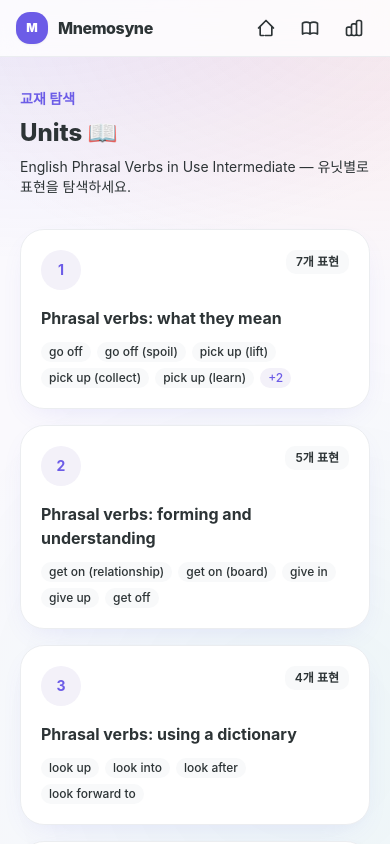
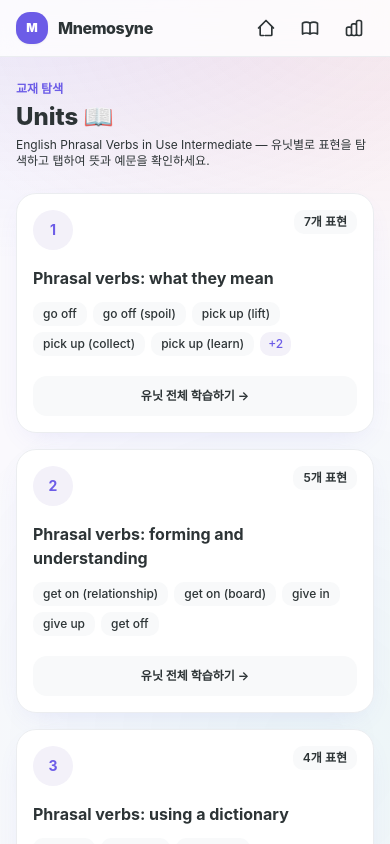
Before and after one commit to memmi47/project-mnemosyne, a Next.js app: page /units in a window 390 px wide. Shown: the top 844 px of the page. Built offline with nearby package versions, Linux system fonts and the light colour scheme.

Commit message:
fix: 모바일 서버사이드 예외 방어 로직 추가 및 큐/유닛 카드 링크 이동 활성화

```diff
--- a/app/page.tsx
+++ b/app/page.tsx
@@ -100,7 +100,7 @@ export default async function HomePage() {
                 AI 맞춤 학습 큐 <span className="text-faint font-bold text-sm sm:text-base ml-1">Today&apos;s Queue</span>
               </h2>
               <p className="text-xs sm:text-sm text-muted mt-1">
-                내 장기 기억 전환을 위해 오늘 우선적으로 학습하고 복습해야 할 추천 표현 목록입니다.
+                내 장기 기억 전환을 위해 오늘 우선적으로 학습하고 복습해야 할 추천 표현 목록입니다. 탭하여 상세 내용을 확인하세요.
               </p>
             </div>
             <span className="rounded-full bg-primary-soft px-3.5 py-1 sm:px-4 sm:py-1.5 text-xs font-bold text-primary self-start sm:self-auto shadow-sm">
@@ -116,9 +116,10 @@ export default async function HomePage() {
               const unitNum = lo ? (lo as unknown as { unit?: number }).unit : null;
 
               return (
-                <div
+                <Link
                   key={rec.recommendation_id}
-                  className="card-enter flex items-center gap-3 sm:gap-4 rounded-[20px] sm:rounded-card border border-border bg-white p-4 sm:p-5 shadow-card transition-all duration-200 hover:shadow-card-hover hover:border-primary/40 hover:-translate-y-1"
+                  href={`/learning-objects/${rec.learning_object_id}`}
+                  className="card-enter flex items-center gap-3 sm:gap-4 rounded-[20px] sm:rounded-card border border-border bg-white p-4 sm:p-5 shadow-card transition-all duration-200 hover:shadow-card-hover hover:border-primary/40 hover:-translate-y-1 active:scale-[0.98]"
                   style={{ animationDelay: `${index * 60}ms` }}
                 >
                   <div className="flex h-10 w-10 sm:h-11 sm:w-11 flex-shrink-0 items-center justify-center rounded-btn bg-gradient-to-br from-primary-soft to-primary-light/20 text-sm sm:text-base font-extrabold text-primary shadow-sm">
@@ -147,7 +148,7 @@ export default async function HomePage() {
                     </div>
                   </div>
                   <PriorityBadge score={rec.priority_score} />
-                </div>
+                </Link>
               );
             })}
           </div>
--- a/app/units/page.tsx
+++ b/app/units/page.tsx
@@ -1,11 +1,16 @@
 import Link from "next/link";
 import { loadLearningObjects } from "@/src/data/static-loader/learning-object-loader";
+
+interface ExpressionItem {
+  id: string;
+  expression: string;
+}
 
 interface UnitInfo {
   unit: number;
   title: string;
   expressionCount: number;
-  expressions: string[];
+  expressions: ExpressionItem[];
 }
 
 export default async function UnitsPage() {
@@ -18,15 +23,15 @@ export default async function UnitsPage() {
     const existing = unitMap.get(unitNum);
     if (existing) {
       existing.expressionCount++;
-      if (!existing.expressions.includes(obj.expression)) {
-        existing.expressions.push(obj.expression);
+      if (!existing.expressions.some((e) => e.id === obj.learning_object_id)) {
+        existing.expressions.push({ id: obj.learning_object_id, expression: obj.expression });
       }
     } else {
       unitMap.set(unitNum, {
         unit: unitNum,
         title: (obj as unknown as { unit_title?: string }).unit_title ?? `Unit ${unitNum}`,
         expressionCount: 1,
-        expressions: [obj.expression],
+        expressions: [{ id: obj.learning_object_id, expression: obj.expression }],
       });
     }
   }
@@ -34,54 +39,73 @@ export default async function UnitsPage() {
   const units = Array.from(unitMap.values()).sort((a, b) => a.unit - b.unit);
 
   return (
-    <div className="mx-auto max-w-5xl px-5 py-8">
+    <div className="mx-auto max-w-5xl px-4 py-6 sm:px-5 sm:py-8">
       <div className="animate-fade-in">
-        <p className="text-sm font-semibold text-primary">교재 탐색</p>
-        <h1 className="mt-2 text-2xl font-extrabold text-ink sm:text-3xl">
+        <p className="text-xs sm:text-sm font-semibold text-primary">교재 탐색</p>
+        <h1 className="mt-1 sm:mt-2 text-2xl font-extrabold text-ink sm:text-3xl">
           Units 📖
         </h1>
-        <p className="mt-2 text-sm text-muted">
-          English Phrasal Verbs in Use Intermediate — 유닛별로 표현을 탐색하세요.
+        <p className="mt-1 sm:mt-2 text-xs sm:text-sm text-muted">
+          English Phrasal Verbs in Use Intermediate — 유닛별로 표현을 탐색하고 탭하여 뜻과 예문을 확인하세요.
         </p>
       </div>
 
-      <div className="mt-8 grid gap-4 sm:grid-cols-2 lg:grid-cols-3">
-        {units.map((unit, index) => (
+      <div className="mt-6 sm:mt-8 grid gap-4 sm:grid-cols-2 lg:grid-cols-3">
+        {units.map((unit, index) => {
+          const firstExprId = unit.expressions[0]?.id ?? "";
+
+          return (
             <div
               key={unit.unit}
-            className="card-enter group rounded-card border border-border bg-white p-5 shadow-card transition hover:shadow-card-hover hover:border-primary/30"
+              className="card-enter group rounded-[20px] sm:rounded-card border border-border bg-white p-4 sm:p-5 shadow-card transition hover:shadow-card-hover hover:border-primary/30 flex flex-col justify-between"
               style={{ animationDelay: `${index * 60}ms` }}
             >
+              <div>
                 <div className="flex items-start justify-between">
-              <div className="flex h-10 w-10 items-center justify-center rounded-full bg-primary-soft text-sm font-bold text-primary">
+                  <div className="flex h-10 w-10 items-center justify-center rounded-full bg-primary-soft text-sm font-bold text-primary shadow-xs">
                     {unit.unit}
                   </div>
-              <span className="rounded-badge bg-surface px-2.5 py-1 text-xs font-semibold text-muted">
+                  <span className="rounded-badge bg-surface px-2.5 py-1 text-xs font-semibold text-muted shadow-xs">
                     {unit.expressions.length}개 표현
                   </span>
                 </div>
 
-            <h3 className="mt-4 text-base font-bold text-ink group-hover:text-primary transition">
+                <Link href={`/learning-objects/${firstExprId}`} className="block mt-4">
+                  <h3 className="text-base font-bold text-ink group-hover:text-primary transition">
                     {unit.title}
                   </h3>
+                </Link>
 
                 <div className="mt-3 flex flex-wrap gap-1.5">
                   {unit.expressions.slice(0, 5).map((expr) => (
-                <span
-                  key={expr}
-                  className="rounded-badge bg-surface px-2 py-0.5 text-xs font-medium text-muted"
+                    <Link
+                      key={expr.id}
+                      href={`/learning-objects/${expr.id}`}
+                      className="rounded-badge bg-surface px-2.5 py-1 text-xs font-medium text-muted transition hover:bg-primary-soft hover:text-primary hover:font-bold"
                     >
-                  {expr}
-                </span>
+                      {expr.expression}
+                    </Link>
                   ))}
                   {unit.expressions.length > 5 ? (
-                <span className="rounded-badge bg-primary-soft px-2 py-0.5 text-xs font-medium text-primary">
+                    <Link
+                      href={`/learning-objects/${firstExprId}`}
+                      className="rounded-badge bg-primary-soft px-2 py-1 text-xs font-medium text-primary hover:font-bold transition"
+                    >
                       +{unit.expressions.length - 5}
-                </span>
+                    </Link>
                   ) : null}
                 </div>
               </div>
-        ))}
+
+              <Link
+                href={`/learning-objects/${firstExprId}`}
+                className="mt-5 flex h-10 w-full items-center justify-center rounded-btn bg-surface text-xs font-bold text-ink transition group-hover:bg-primary group-hover:text-white shadow-xs"
+              >
+                유닛 전체 학습하기 →
+              </Link>
+            </div>
+          );
+        })}
       </div>
 
       {units.length === 0 ? (
--- a/src/data/learner-state/sqlite-memory-repository.ts
+++ b/src/data/learner-state/sqlite-memory-repository.ts
@@ -22,6 +22,7 @@ export async function findMemoryObject(
   userId: string,
   learningObjectId: string
 ): Promise<MemoryObject | null> {
+  try {
     const row = getDatabase()
       .prepare(`
         SELECT *
@@ -32,9 +33,14 @@ export async function findMemoryObject(
       .get(userId, learningObjectId) as MemoryObjectRow | undefined;
 
     return row ? mapMemoryObject(row) : null;
+  } catch (err) {
+    console.error("SQLite findMemoryObject error (fallback to null):", err);
+    return null;
+  }
 }
 
 export async function findMemoryObjectsByUser(userId: string): Promise<MemoryObject[]> {
+  try {
     const rows = getDatabase()
       .prepare(`
         SELECT *
@@ -45,9 +51,14 @@ export async function findMemoryObjectsByUser(userId: string): Promise<MemoryObj
       .all(userId) as MemoryObjectRow[];
 
     return rows.map(mapMemoryObject);
+  } catch (err) {
+    console.error("SQLite findMemoryObjectsByUser error (fallback to empty array):", err);
+    return [];
+  }
 }
 
 export async function saveMemoryObject(memoryObject: MemoryObject): Promise<void> {
+  try {
     getDatabase()
       .prepare(`
         INSERT INTO memory_objects (
@@ -95,6 +106,9 @@ export async function saveMemoryObject(memoryObject: MemoryObject): Promise<void
         JSON.stringify(memoryObject.confusion_targets),
         memoryObject.updated_at ?? new Date().toISOString()
       );
+  } catch (err) {
+    console.error("SQLite saveMemoryObject error (ignored):", err);
+  }
 }
 
 function mapMemoryObject(row: MemoryObjectRow): MemoryObject {
--- a/src/services/today-mission-service.ts
+++ b/src/services/today-mission-service.ts
@@ -6,9 +6,18 @@ import { loadLearningObjects } from "../data/static-loader/learning-object-loade
 export const DEFAULT_USER_ID = "user_jungdo";
 
 export async function getTodayMission(userId = DEFAULT_USER_ID): Promise<TodayMission> {
+  try {
     const dataset = await loadLearningObjects();
     const now = new Date();
-  const trackedMemoryObjects = await findMemoryObjectsByUser(userId);
+
+    // DB 조회 실패 시 빈 배열로 폴백되도록 안전 처리
+    let trackedMemoryObjects: MemoryObject[] = [];
+    try {
+      trackedMemoryObjects = await findMemoryObjectsByUser(userId);
+    } catch (err) {
+      console.error("findMemoryObjectsByUser error in getTodayMission:", err);
+    }
+
     const usableSet = new Set(dataset.usable_learning_objects.map((obj) => obj.learning_object_id));
     const validTrackedMemoryObjects = trackedMemoryObjects.map((memory, index) => {
       if (!usableSet.has(memory.learning_object_id)) {
@@ -23,9 +32,11 @@ export async function getTodayMission(userId = DEFAULT_USER_ID): Promise<TodayMi
       .filter((object) => !trackedIds.has(object.learning_object_id))
       .slice(0, validTrackedMemoryObjects.length > 0 ? 2 : 3)
       .map((object) => createInitialMemoryObject(userId, object.learning_object_id, now));
+
     const memoryObjects: MemoryObject[] = [...validTrackedMemoryObjects, ...newLearningCandidates];
     const recommendations = generateDailyRecommendations(memoryObjects, now, 12)
       .filter((recommendation) => recommendation.activity_type !== "hold");
+
     const reviewCount = recommendations.filter((item) => item.activity_type === "review").length;
     const contrastCount = recommendations.filter((item) => item.activity_type === "contrast").length;
     const newLearningCount = recommendations.filter((item) => item.activity_type === "new_learning").length;
@@ -39,6 +50,22 @@ export async function getTodayMission(userId = DEFAULT_USER_ID): Promise<TodayMi
       new_learning_count: newLearningCount,
       recommendations,
     };
+  } catch (err) {
+    console.error("Fatal error in getTodayMission (returning default mission):", err);
+    return {
+      user_id: userId,
+      mission_summary: "기본 추천 미션 3개",
+      primary_reason: "서버 연결 지연으로 기본 학습 큐를 제공합니다.",
+      review_count: 0,
+      contrast_count: 0,
+      new_learning_count: 3,
+      recommendations: [
+        { recommendation_id: "rec_1", learning_object_id: "lo_000001", activity_type: "new_learning", priority_score: 85, reason: "기본 추천", source_signals: [] },
+        { recommendation_id: "rec_2", learning_object_id: "lo_000002", activity_type: "new_learning", priority_score: 75, reason: "기본 추천", source_signals: [] },
+        { recommendation_id: "rec_3", learning_object_id: "lo_000003", activity_type: "new_learning", priority_score: 65, reason: "기본 추천", source_signals: [] },
+      ],
+    };
+  }
 }
 
 function buildMissionSummary(reviewCount: number, contrastCount: number, newLearningCount: number): string {
```
Lines whose indentation alone changed are shown as unchanged.
